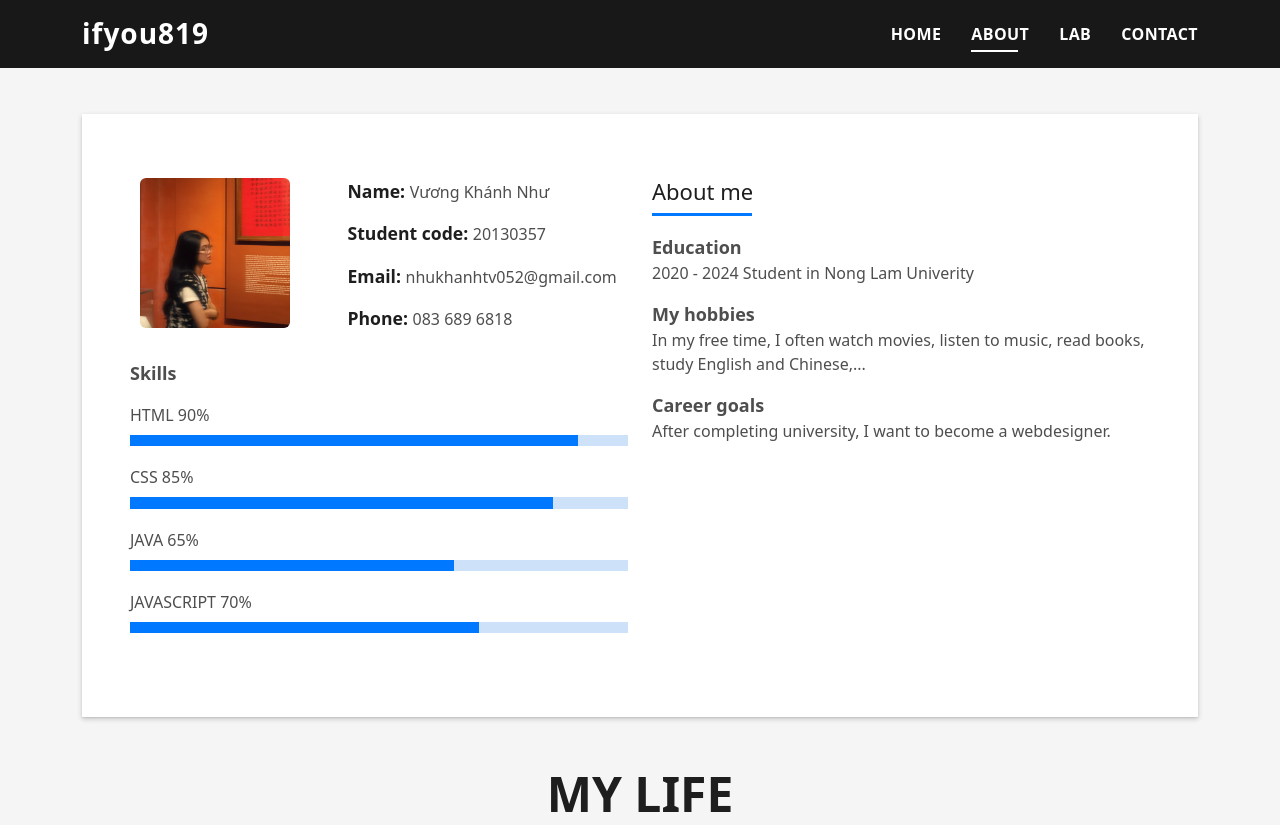
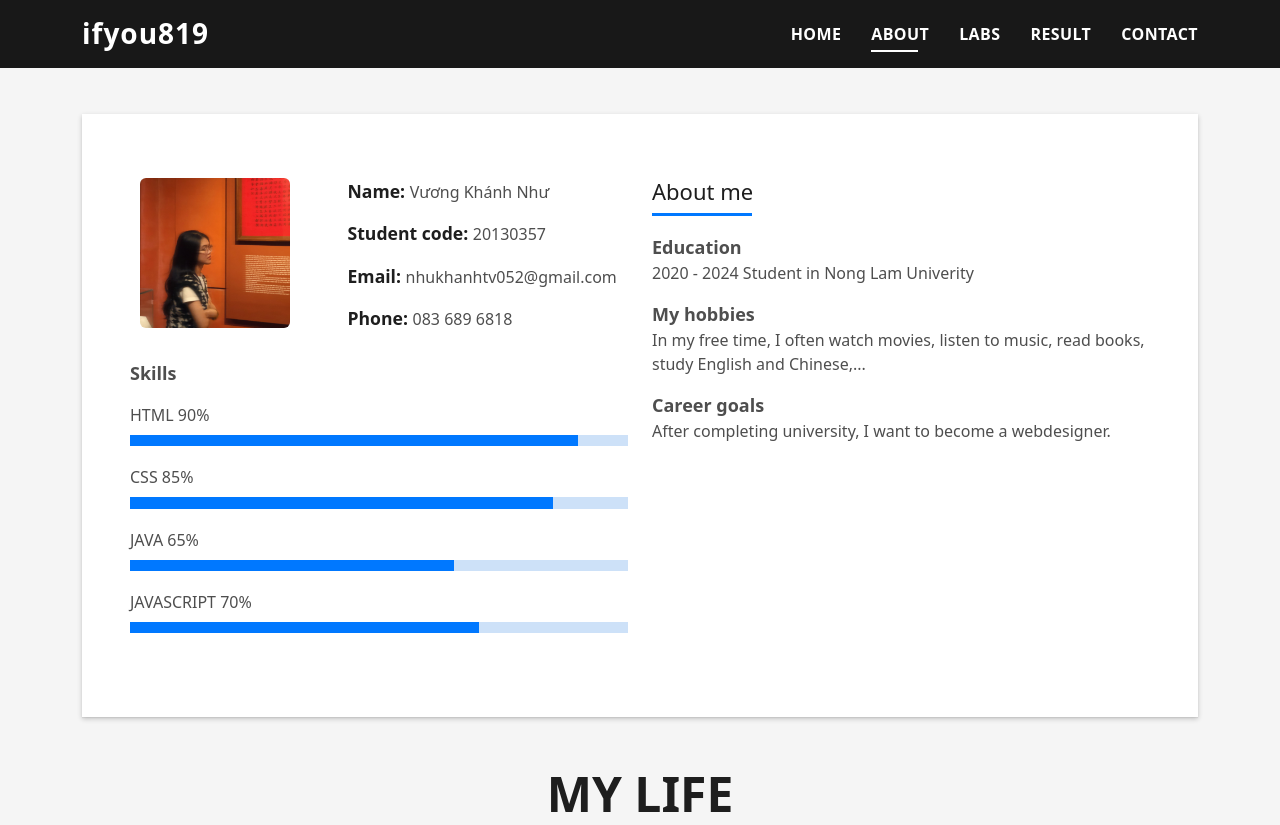
Before and after one commit to knhuvuong/personal_gtnm, a plain HTML site: page about.html in a window 1280 px wide. Shown: the top 825 px of the page. Drawn offline with Linux system fonts and the light colour scheme.

Commit message:
edit header

```diff
--- a/about.html
+++ b/about.html
@@ -45,7 +45,8 @@
         <ul>
           <li><a class="nav-link scrollto" href="index.html">Home</a></li>
           <li><a class="nav-link scrollto active" href="about.html">About</a></li>
-          <li><a class="nav-link scrollto" href="lab.html">Lab</a></li>
+          <li><a class="nav-link scrollto" href="lab.html">Labs</a></li>
+          <li><a class="nav-link scrollto" href="result.html">Result</a></li>
           <li><a class="nav-link scrollto" href="contact.html">Contact</a></li>
         </ul>
         <i class="bi bi-list mobile-nav-toggle"></i>
```
Also changed, not shown: contact.html (+2 -1 lines), index.html (+2 -1 lines).
